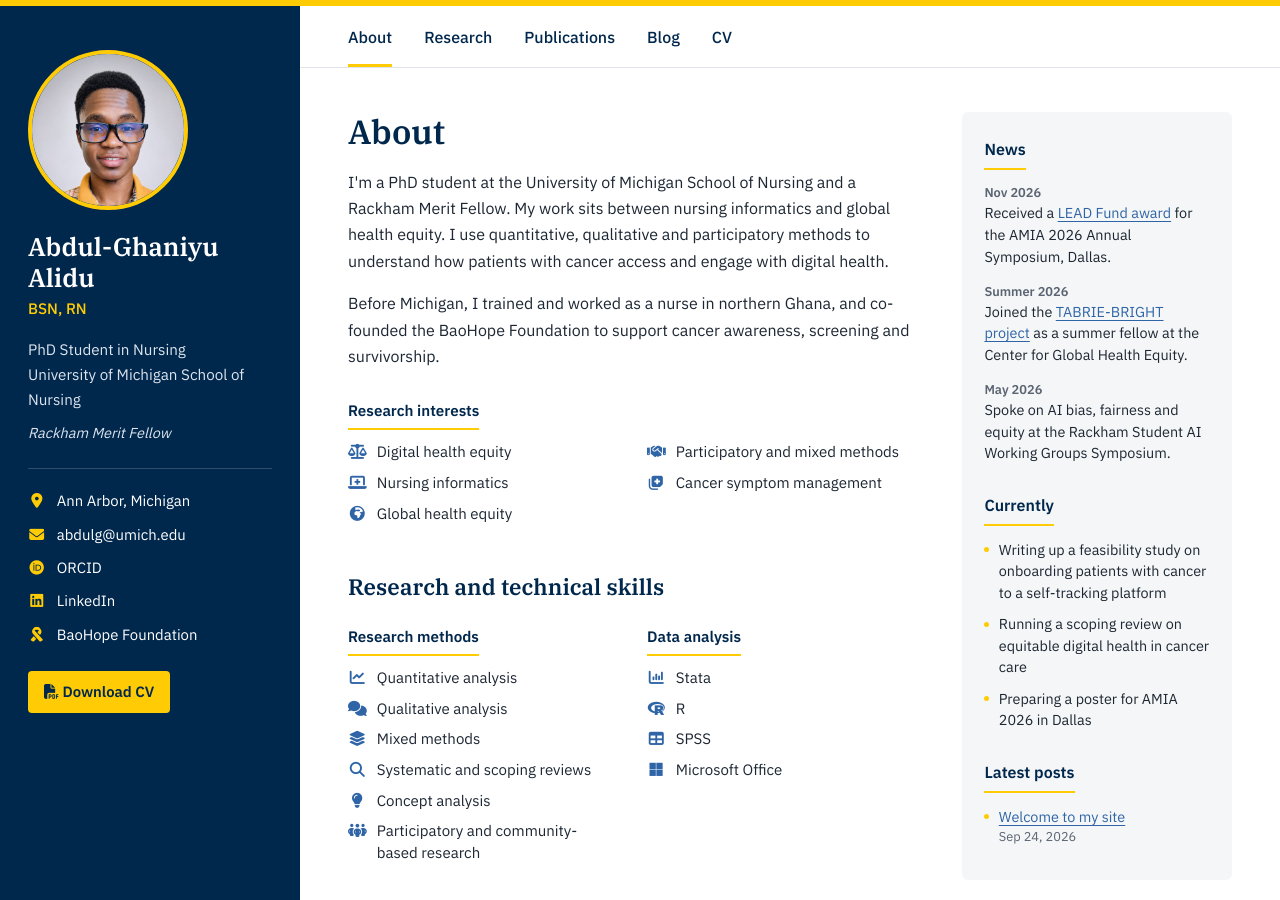
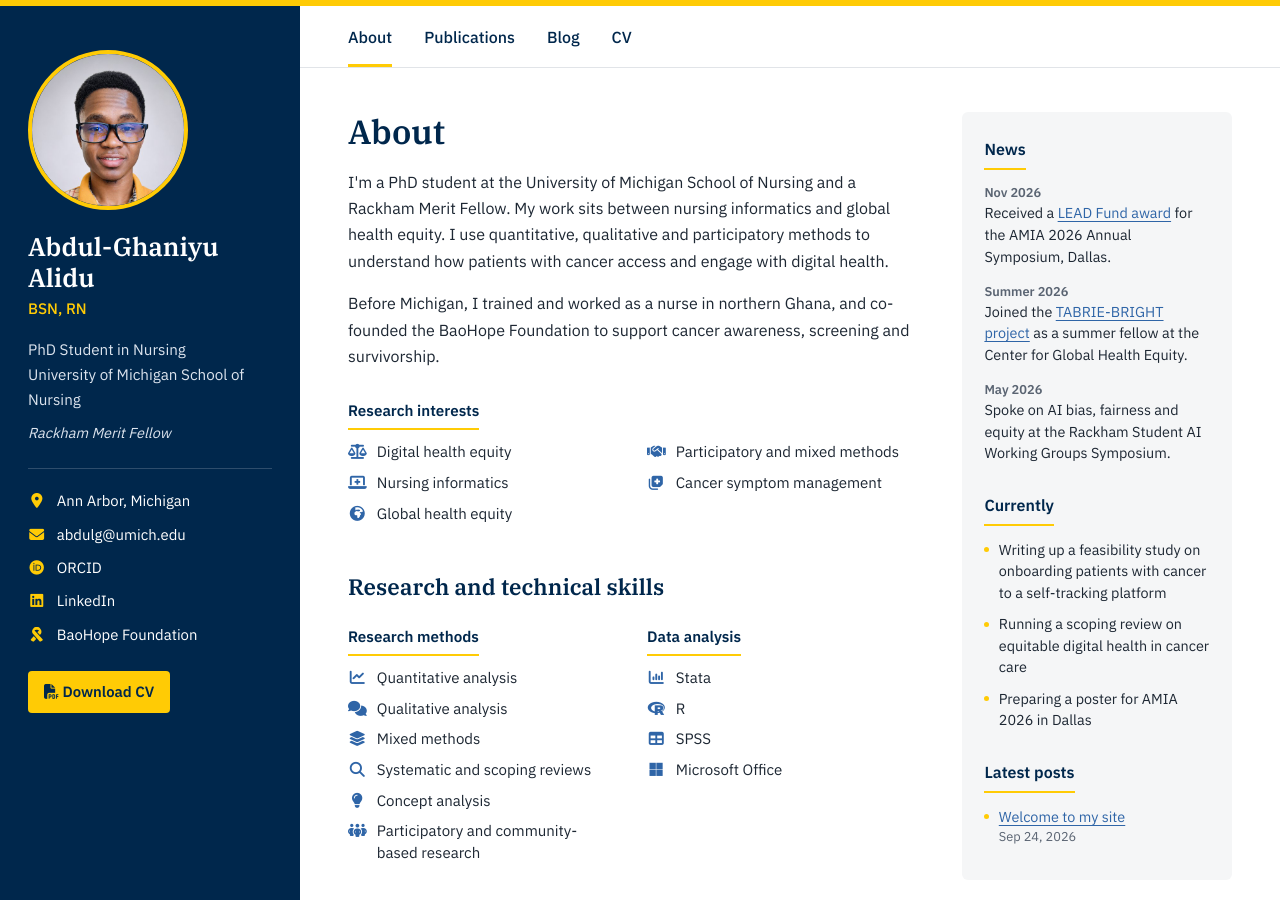
Before and after one commit to abdulghaniyu/abdulghaniyu.github.io, a Jekyll site: the page built from index.html, in a window 1280 px wide and 900 px high. Built offline with Jekyll 4.4.1, drawn with Linux system fonts in a browser that asks for light colours.

Commit message:
Update navigation.yml

```diff
--- a/_data/navigation.yml
+++ b/_data/navigation.yml
@@ -1,7 +1,5 @@
 - title: About
   url: /
-- title: Research
-  url: /research/
 - title: Publications
   url: /publications/
 - title: Blog
```
